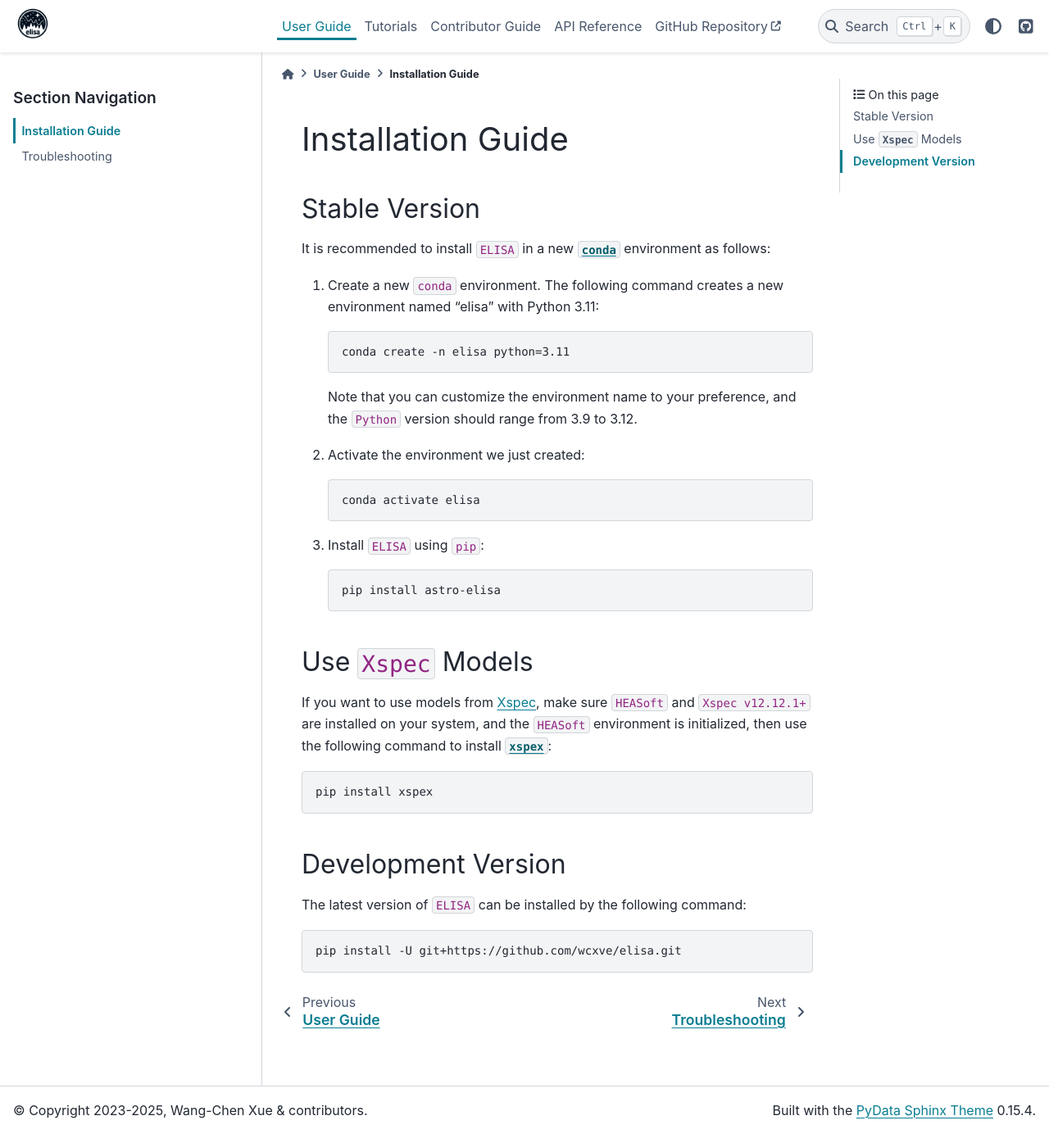
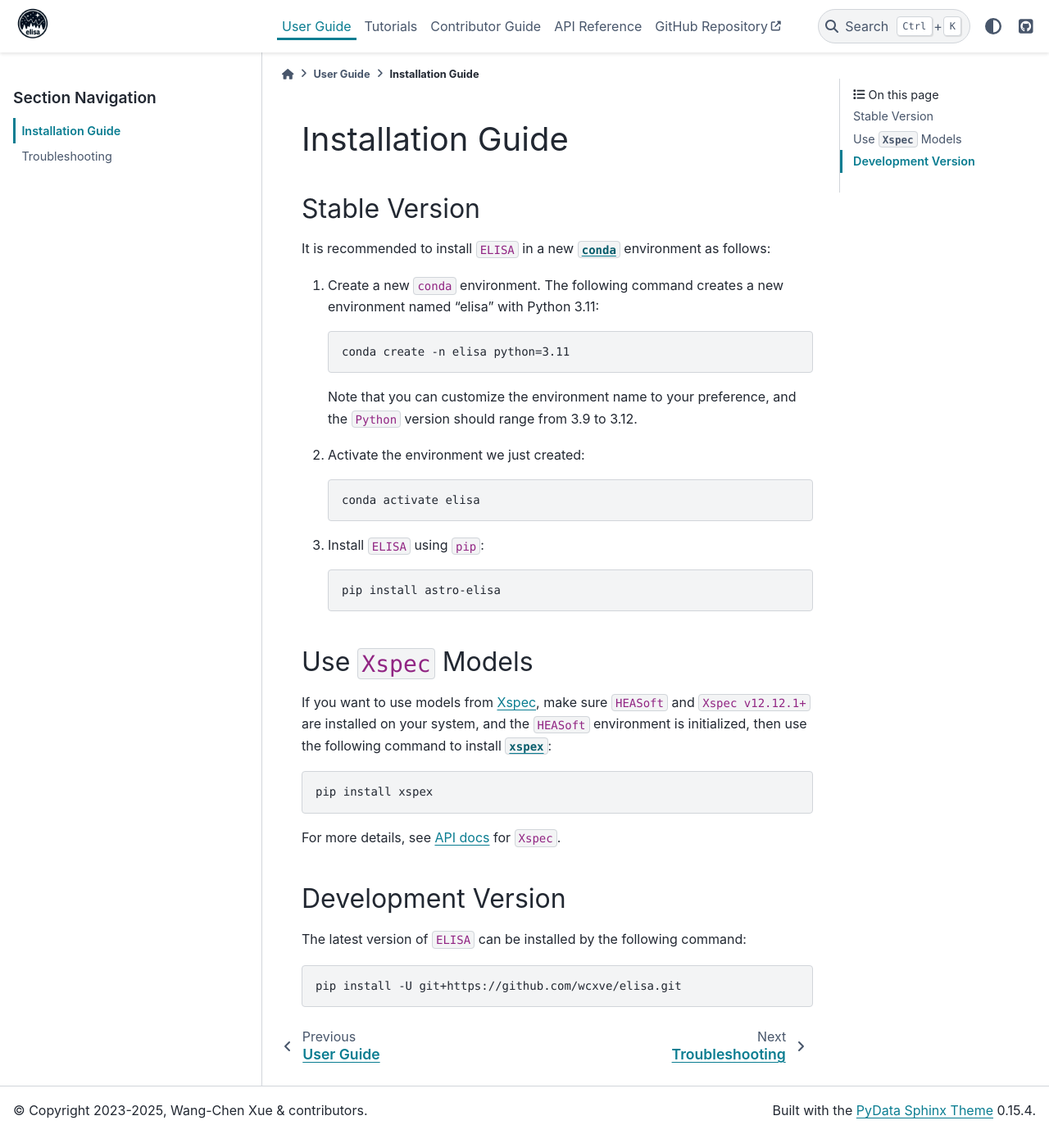
Before and after one commit to wcxve/elisa, a Sphinx documentation site: the page built from docs/installation.md, in a window 1280 px wide and 1384 px high. Shown: the whole window at 82% size. Built offline with Sphinx 7.4.7 and the PyData theme 0.15.4, drawn with Linux system fonts in a browser that asks for light colours; pages that are not in the unit, such as notebooks, are missing from menus.

Commit message:
docs: update

````diff
--- a/docs/installation.md
+++ b/docs/installation.md
@@ -40,6 +40,8 @@
    pip install xspex
    ```
 
+   For more details, see [API docs](https://astro-elisa.readthedocs.io/en/latest/apidoc/elisa.models.xspec.html) for ``Xspec``.
+
 
 ## Development Version
 The latest version of ``ELISA`` can be installed by the following command:
````
Also changed, not shown: README.md (+2 -0 lines).
